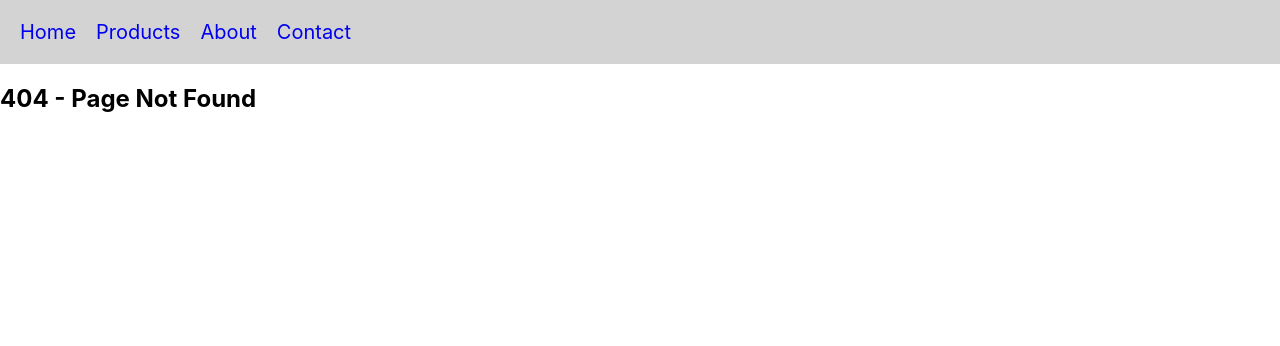
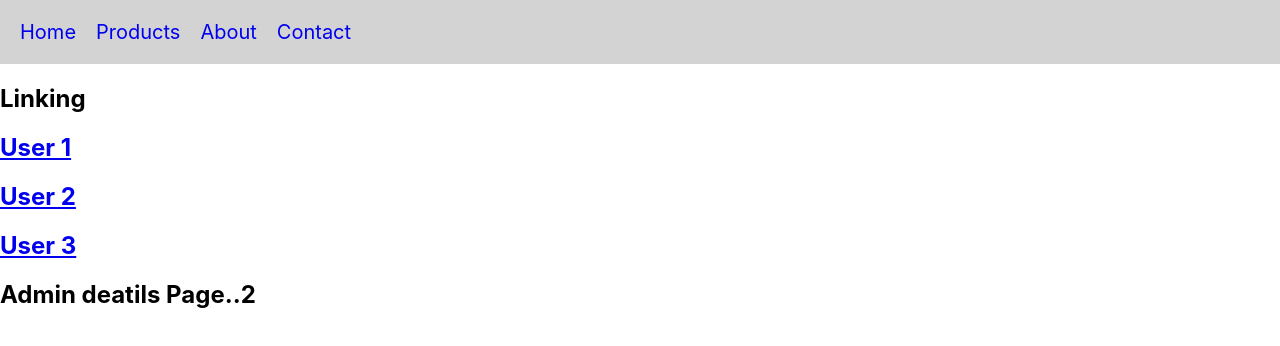
Before and after one commit to yogeshkumarpatil/react_router_demo, a React (Create React App) app: page /users/admin in a window 1280 px wide. Before the commit this address had no page. Shown: the top 346 px of the page. Built offline with nearby package versions, Linux system fonts and the light colour scheme.

Commit message:
Complete

```diff
--- a/src/App.js
+++ b/src/App.js
@@ -8,6 +8,9 @@ import PageNotFound from "./components/PageNotFound";
 import Products from "./components/Products";
 import Shirts from "./components/Shirts";
 import Jeans from "./components/Jeans";
+import Users from "./components/Users";
+import UserDetails from "./components/UserDetails";
+import Admin from "./components/Admin";
 
 function App() {
     return (
@@ -17,11 +20,17 @@ function App() {
                 <Route path="/" element={<Home />} />
                 <Route path="/products" element={<Products />}>
                     <Route index element={<Shirts />}></Route>
-                    <Route path="shirts" element={<Shirts />}/>
-                    <Route path="jeans" element={<Jeans />}/>
+                    <Route path="shirts" element={<Shirts />} />
+                    <Route path="jeans" element={<Jeans />} />
                 </Route>
                 <Route path="/about" element={<About />} />
                 <Route path="/contact" element={<Contact />} />
+
+                <Route path="/users" element={<Users />}>
+                    <Route path="/users/:id" element={<UserDetails />} />
+                    <Route path="/users/admin" element={<Admin />} />
+                </Route>
+
                 <Route path="*" element={<PageNotFound />} />
             </Routes>
         </>
--- /dev/null
+++ b/src/components/Admin.js
@@ -0,0 +1,11 @@
+import React from 'react'
+
+function Admin() {
+  return (
+    <div>
+      <h2>Admin deatils Page..2</h2>
+    </div>
+  )
+}
+
+export default Admin
--- /dev/null
+++ b/src/components/UserDetails.js
@@ -0,0 +1,11 @@
+import React from 'react'
+
+function UserDetails() {
+  return (
+    <div>
+      <h2>User Details Page..</h2>
+    </div>
+  )
+}
+
+export default UserDetails
--- /dev/null
+++ b/src/components/Users.js
@@ -0,0 +1,22 @@
+import React from 'react'
+import { Link, Outlet } from 'react-router-dom'
+
+function Users() {
+  return (
+    <div>
+      <h2>Linking </h2>
+      <h2>
+      <Link to='/users/1'>User 1</Link>
+      </h2>
+      <h2>
+      <Link to='/users/2'>User 2</Link>
+      </h2>
+      <h2>
+      <Link to='/users/3'>User 3</Link>
+      </h2>
+      <Outlet />
+    </div>
+  )
+}
+
+export default Users
```
